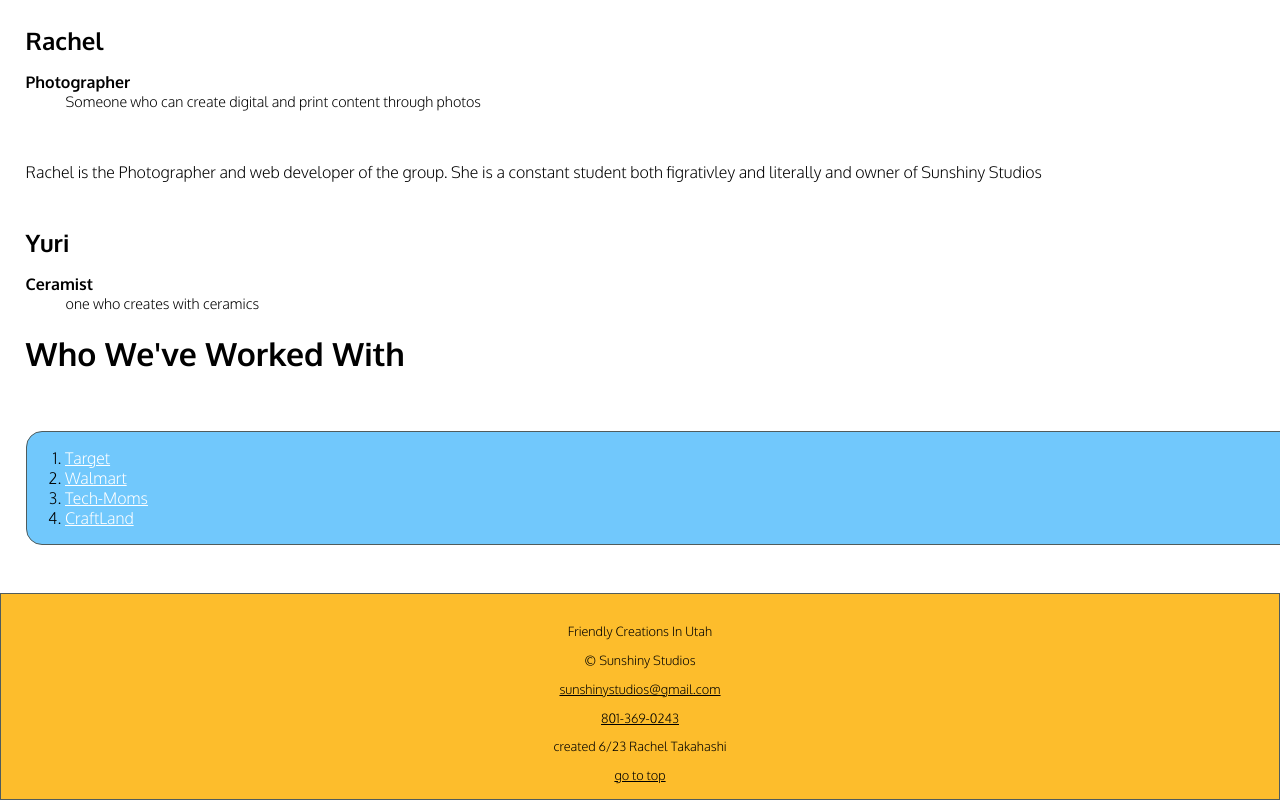
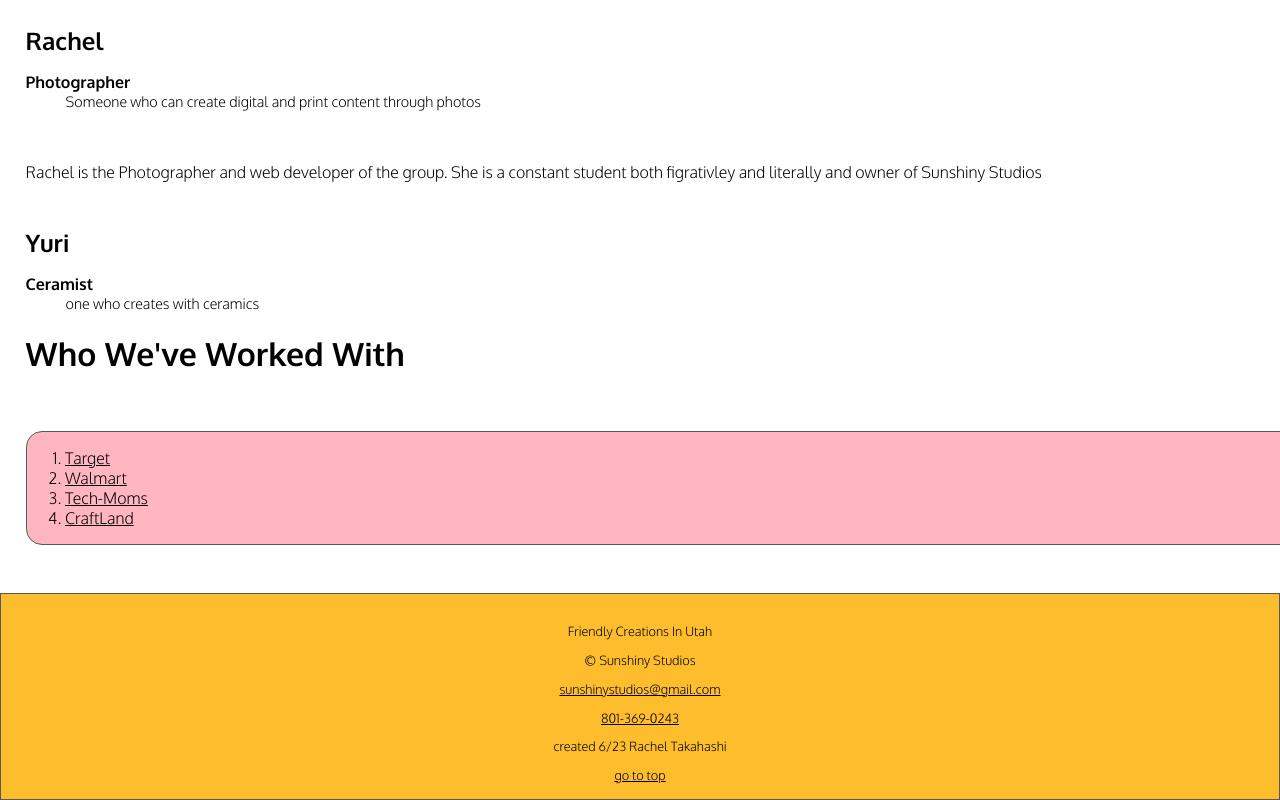
Before and after one commit to Smoochesgracias/dgm2120, a plain HTML site: page 04intro-css/contact.html in a window 1280 px wide. Shown: the part 716-1516 px from the top of the page. Drawn offline with Linux system fonts and the light colour scheme.

Commit message:
update color contrast

```diff
--- a/04intro-css/contact.html
+++ b/04intro-css/contact.html
@@ -4,6 +4,7 @@
     <meta charset="UTF-8">
     <meta http-equiv="X-UA-Compatible" content="IE=edge">
     <meta name="viewport" content="width=device-width, initial-scale=1.0">
+    <meta name="contactpage" content="contact page with owner names and descriptions.">
     <title>CONTACT</title>
     <link rel="preconnect" href="https://fonts.googleapis.com">
     <link rel="preconnect" href="https://fonts.gstatic.com" crossorigin>
--- a/04intro-css/style.css
+++ b/04intro-css/style.css
@@ -87,14 +87,14 @@ main p {
 
 main ol {
     padding: 1rem 3%;
-    background-color: #71c8fc;
+    background-color: lightpink;
     border-radius: 1rem;
     border: 1px solid #505c5c;
 
 }
 main ol li a {
     font-weight: 400;
-    color: #fff;
+    color: black;
 
 }
 main ol li a:hover {
```
Also changed, not shown: 04intro-css/index.html (+1 -0 lines).
